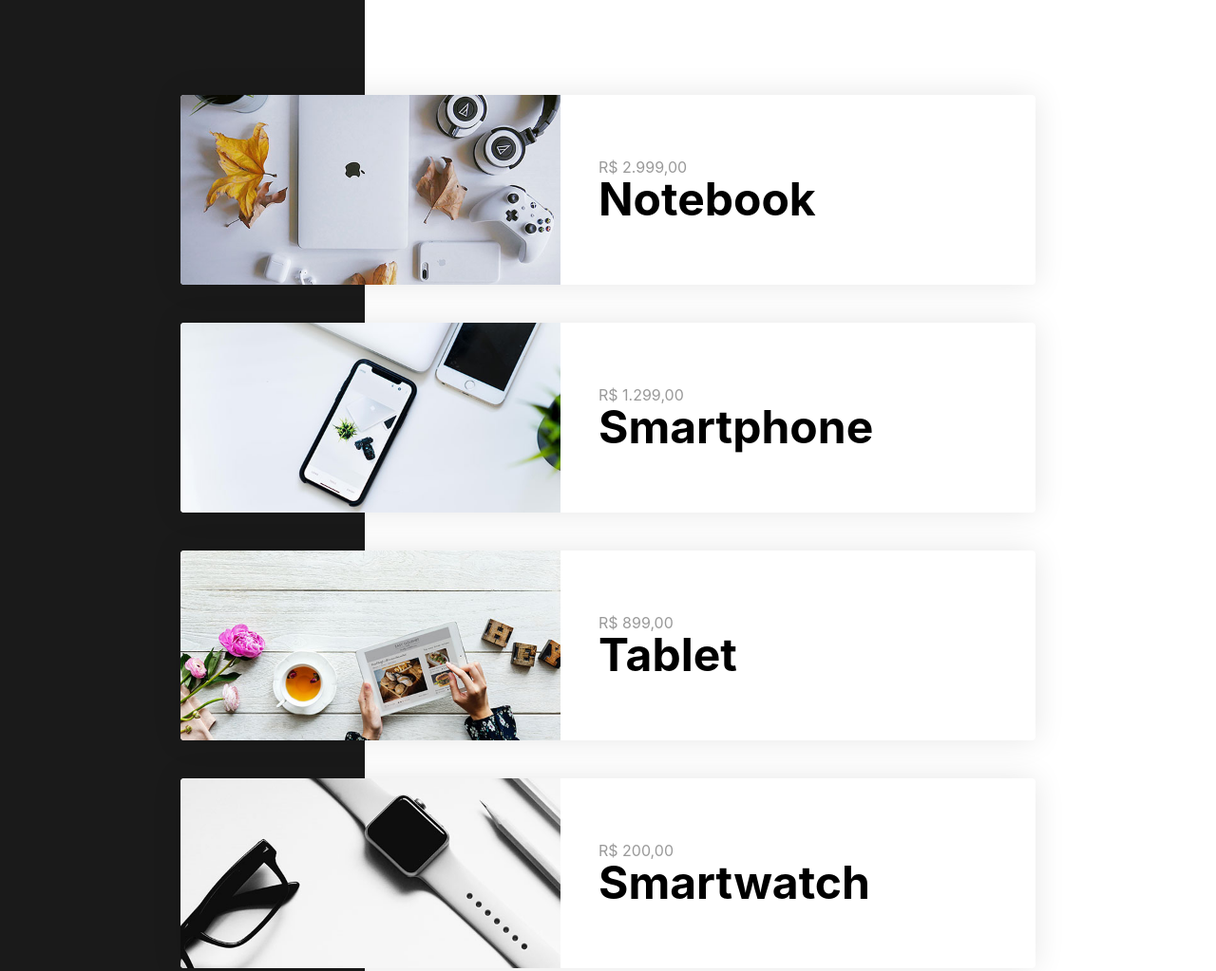
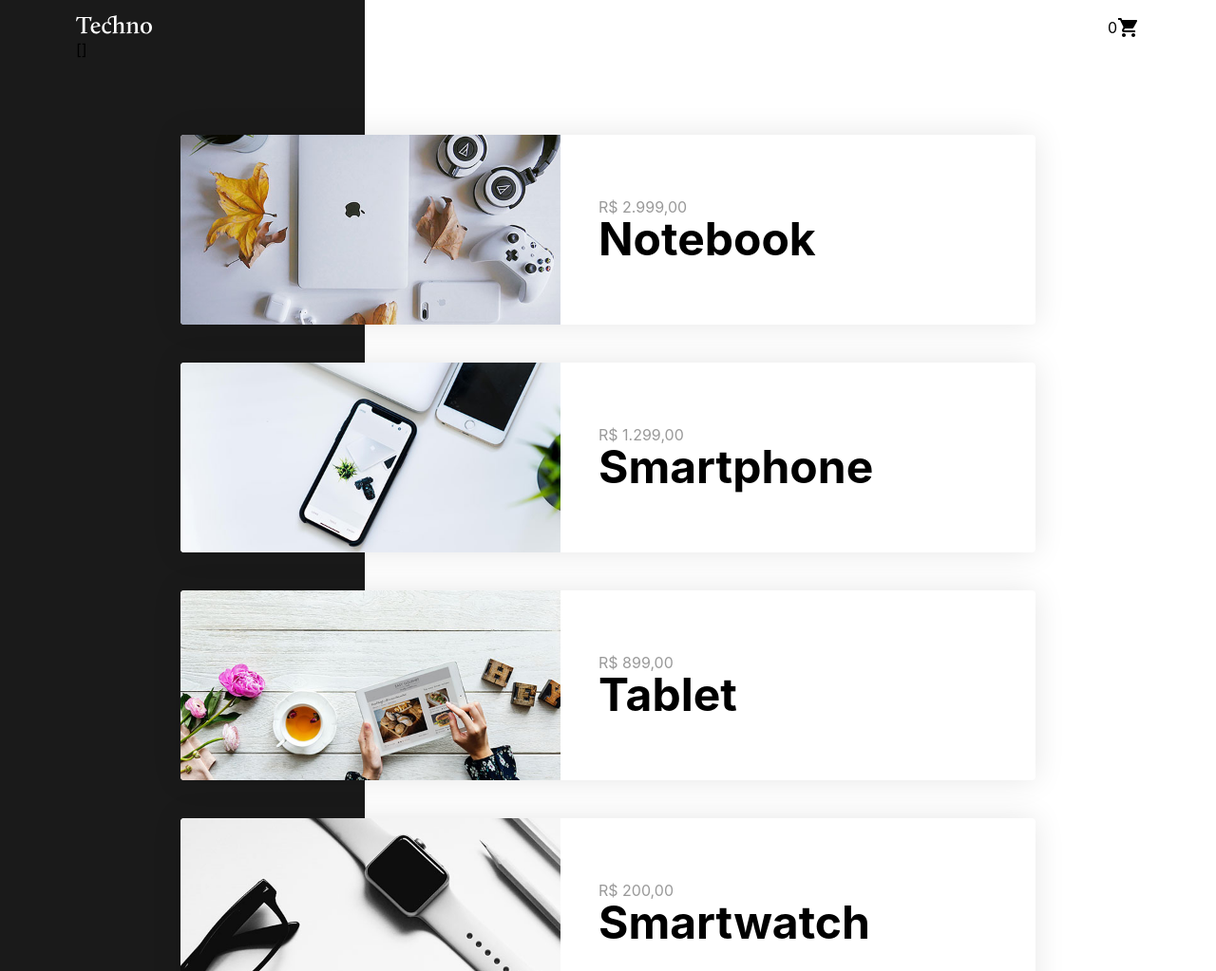
Before and after one commit to taiprogrammer/individual-project-vue, a plain HTML site: page index.html in a window 1280 px wide. Shown: the top 1023 px of the page at 95% size. Drawn offline with Linux system fonts and the light colour scheme.

Commit message:
cart on screen

```diff
--- a/app.js
+++ b/app.js
@@ -4,6 +4,8 @@ const vm = new Vue({
     return {
       produtos: new Array(),
       produto: false,
+      carrinho: new Array(),
+      carrinhoTotal: 0,
     };
   },
   methods: {
@@ -19,11 +21,18 @@ const vm = new Vue({
         .then((produto) => produto.json())
         .then((produto) => {
           this.produto = produto;
-        })
-      console.log(this.produto);
+        });
+      window.scrollTo({
+        top: 0,
+        behavior: "smooth",
+      });
     },
     closeModal() {
       this.produto = false;
+    },
+    addItem(item) {
+      this.carrinho.push(item);
+      this.carrinhoTotal++;
     },
   },
   mounted() {
@@ -31,9 +40,9 @@ const vm = new Vue({
   },
   filters: {
     priceNumber(value) {
-      return value.toLocaleString('pt-BR', {
+      return value.toLocaleString("pt-BR", {
         style: "currency",
-        currency: "BRL"
+        currency: "BRL",
       });
     },
   },
--- a/index.html
+++ b/index.html
@@ -14,7 +14,33 @@
   </head>
   <body>
     <div id="app">
-      <!-- v-if="produto.length > 0" -->
+      <!--Header-->
+      <header class="header">
+        <img class="logo" src="./assets/techno.svg" alt="Techno" />
+        <div class="carrinho-menu">
+          {{ carrinhoTotal }}
+          <img src="./assets/carrinho.svg" alt="" />
+        </div>
+      </header>
+      {{carrinho}}
+      <!--Produtos-->
+      <section class="produtos">
+        <div
+          class="produto"
+          v-for="produto in produtos"
+          :key="produto.id"
+          @click="getProduto(produto.id)"
+        >
+          <img :src="produto.img" :alt="produto.nome" class="produto-img" />
+          <div class="produto-info">
+            <span class="produto-preco"
+              >{{ produto.preco | priceNumber(produto.preco) }}</span
+            >
+            <h2 class="produto-titulo">{{ produto.nome }}</h2>
+          </div>
+        </div>
+      </section>
+      <!--Modal Produto-->
       <section class="modal" v-if="produto" @click="closeModal()">
         <div class="modal-container">
           <img
@@ -29,7 +55,9 @@
             <span class="modal-preco">{{ produto.preco | priceNumber() }}</span>
             <h2 class="modal-titulo">{{ produto.nome }}</h2>
             <p class="modal-descricao">{{ produto.descricao }}</p>
-            <button class="modal-btn">Adicionar item</button>
+            <button @click="addItem(produto)" class="modal-btn">
+              Adicionar item
+            </button>
           </div>
           <div class="avaliacoes">
             <h2 class="avaliacoes-subtitulo">Avaliações</h2>
@@ -49,22 +77,6 @@
           </div>
         </div>
       </section>
-      <section class="produtos">
-        <div
-          class="produto"
-          v-for="produto in produtos"
-          :key="produto.id"
-          @click="getProduto(produto.id)"
-        >
-          <img :src="produto.img" :alt="produto.nome" class="produto-img" />
-          <div class="produto-info">
-            <span class="produto-preco"
-              >{{ produto.preco | priceNumber(produto.preco) }}</span
-            >
-            <h2 class="produto-titulo">{{ produto.nome }}</h2>
-          </div>
-        </div>
-      </section>
     </div>
     <script src="./vue.min.js"></script>
     <script src="./app.js"></script>
--- a/style.css
+++ b/style.css
@@ -16,11 +16,30 @@ body {
   padding: 0px 80px;
 }
 
+/* Header */
+
+.header {
+  display: flex;
+  align-items: center;
+  justify-content: space-between;
+  margin-top: 1rem;
+}
+
+.logo {
+  width: 80px;
+}
+
+.carrinho-menu {
+  display: flex;
+  align-items: center;
+  cursor: pointer;
+}
+
 /* Lista de Produtos */
 
 .produtos {
   max-width: 900px;
-  margin: 100px auto 0 auto;
+  margin: 80px auto 0 auto;
 }
 
 .produto {
@@ -88,7 +107,6 @@ body {
 
 .modal-img {
   grid-column: 1;
-  margin-top: 50px;
   box-shadow: 0px 3px 4px rgba(0, 0, 0, 0.1), 0px 4px 10px rgba(0, 0, 0, 0.1);
 }
 
```
